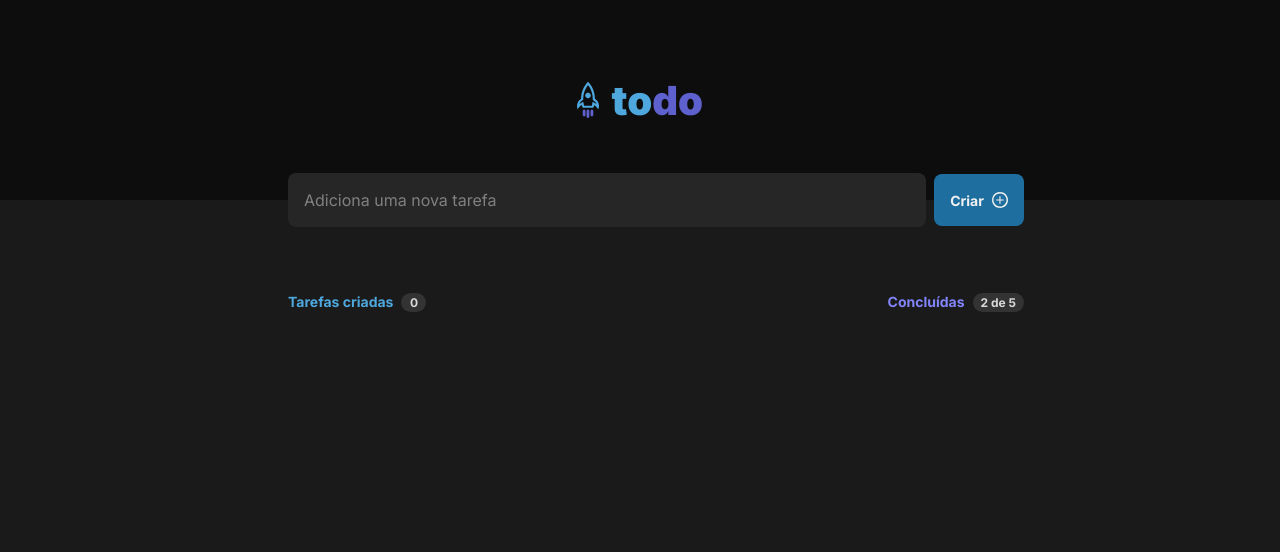
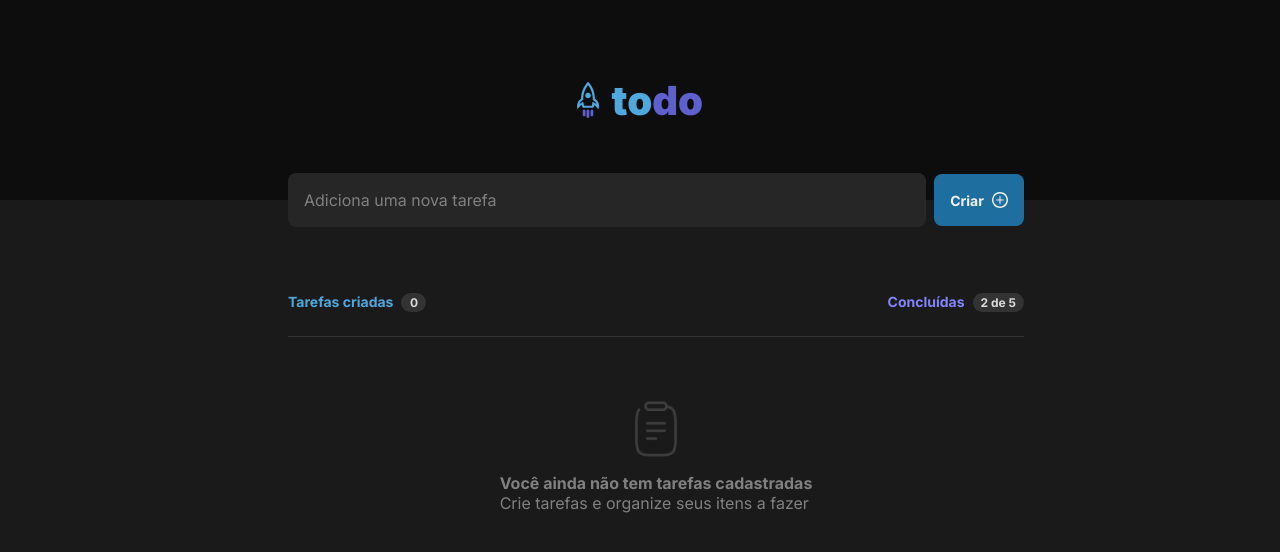
Before and after one commit to ArthurEnrique15/ignite-todo-list, a React (Vite) app: page / in a window 1280 px wide. Shown: the top 552 px of the page. Built offline with nearby package versions, Linux system fonts and the light colour scheme.

Commit message:
feat: add taskboard with no tasks

```diff
--- a/src/components/TaskBoard.module.css
+++ b/src/components/TaskBoard.module.css
@@ -33,5 +33,24 @@
 }
 
 .header div button:focus {
-  box-shadow: 0;
+  outline: none;
+  border: 10px;
 }
+
+.board {
+  border-top: 1px solid var(--gray-400);
+  padding-top: 4rem;
+  display: flex;
+  flex-direction: column;
+  justify-content: center;
+  flex-wrap: wrap;
+  align-content: center;
+}
+
+.board span:first-of-type {
+  font-weight: 700;
+}
+
+.board img {
+  margin-bottom: 1rem;
+}
--- a/src/components/TaskBoard.tsx
+++ b/src/components/TaskBoard.tsx
@@ -1,7 +1,10 @@
 import styles from './TaskBoard.module.css'
+
+import clipboard from '../assets/clipboard.svg'
 
 export function TaskBoard() {
   return (
+    <>
       <div className={styles.header}>
         <div className={styles.createdTasks}>
           <span>Tarefas criadas</span>
@@ -13,5 +16,12 @@ export function TaskBoard() {
           <button>2 de 5</button>
         </div>
       </div>
+
+      <div className={styles.board}>
+        <img src={clipboard} alt="" />
+        <span>Você ainda não tem tarefas cadastradas</span>
+        <span>Crie tarefas e organize seus itens a fazer</span>
+      </div>
+    </>
   )
 }
```
Also changed, not shown: src/assets/clipboard.svg (added). Lines whose indentation alone changed are shown as unchanged.
